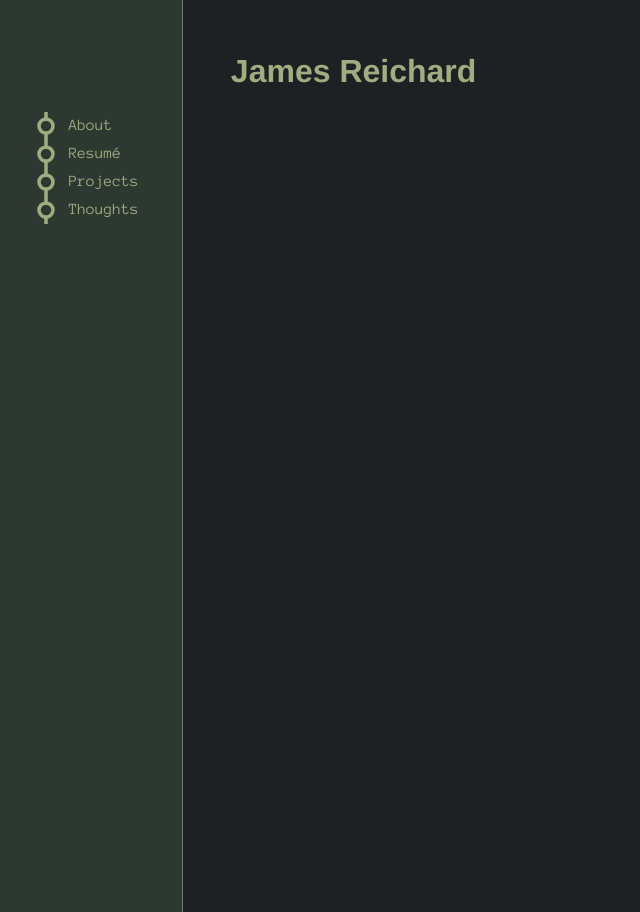
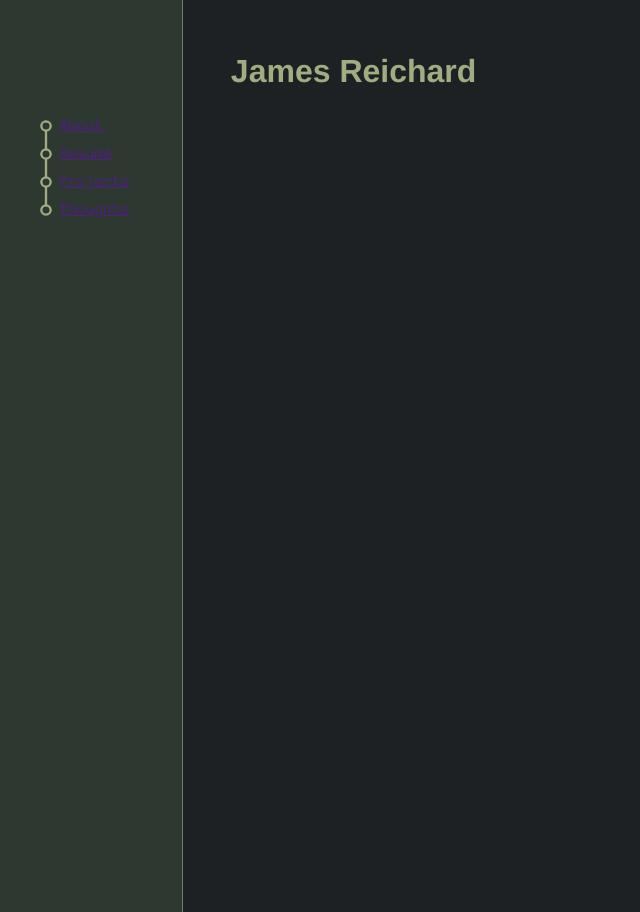
Before and after one commit to superbuggy/superbuggy.github.io, a Vue app: page / in a window 1280 px wide. Shown: the whole page, without its empty margins (0-640 px from the left). Built offline with nearby package versions, Linux system fonts and the light colour scheme; a web font is replaced by a local one.

Commit message:
✨ Inflect commit icons for series position

```diff
--- a/src/components/MainView.vue
+++ b/src/components/MainView.vue
@@ -11,10 +11,10 @@ import ProjectListItem from "./ProjectListItem.vue";
   <div>
     <aside>
       <ProjectList>
-        <ProjectListItem text="About" />
-        <ProjectListItem text="Resumé" />
-        <ProjectListItem text="Projects" />
-        <ProjectListItem text="Thoughts" />
+        <ProjectListItem :isFirst="true" >About</ProjectListItem>
+        <ProjectListItem>Resumé</ProjectListItem>
+        <ProjectListItem>Projects</ProjectListItem>
+        <ProjectListItem :isLast="true">Thoughts</ProjectListItem>
       </ProjectList>
       <!-- <ul>
         <li>projects</li>
@@ -44,7 +44,6 @@ main {
 aside {
   min-height: 100vh;
   max-height: 100vh;
-  /* grid-row: 1 / 3; */
   margin: 0;
   padding-top: 7rem;
   grid-column: 1 / 2;
@@ -52,14 +51,4 @@ aside {
   background-color: var(--heavy-metal);
 }
 
-/* li:before {
-  display: inline-block;
-  content: '';
-  background-image: url(../assets/icons/git-commit.svg);
-  background-repeat:no-repeat;
-  background-size: 1.5rem 1.5rem;
-  fill: var(--secondary);
-  width: 1.5rem;
-  height: 1.5rem;
-} */
 </style>
--- a/src/components/ProjectListItem.vue
+++ b/src/components/ProjectListItem.vue
@@ -1,12 +1,27 @@
 <script setup lang="ts">
-const props = defineProps<{ text: string }>();
+interface Props {
+  text: string;
+  isFirst: boolean;
+  isLast: boolean;
+}
+
+const props = withDefaults(defineProps<Props>(), {
+  text: "",
+  isFirst: false,
+  isLast: false,
+});
+
+console.log(props);
+
 import CommitIcon from "./icons/CommitIcon.vue";
 </script>
 <template>
   <li>
-    <!-- <img src="../assets/icons/git-commit.svg" alt=""> -->
-    <CommitIcon />
-    {{ props.text }}
+    <CommitIcon :isFirst="isFirst" :isLast="isLast" />
+    <!-- {{ props.text }} -->
+    <a href="">
+      <slot></slot>
+    </a>
   </li>
 </template>
 
@@ -16,7 +31,7 @@ li {
   line-height: 1.5rem;
   padding-left: 2rem;
   margin: 0;
-  transition: background-color .4s ease-in-out;
+  transition: color 0.4s ease-in-out, background-color 0.4s ease-in-out;
 }
 
 svg {
@@ -24,6 +39,7 @@ svg {
   vertical-align: middle;
   height: 1.75rem;
   stroke: var(--secondary);
+  transition: stroke 0.4s ease-in-out;
 }
 li:hover svg {
   stroke: var(--zombie);
--- a/src/components/icons/CommitIcon.vue
+++ b/src/components/icons/CommitIcon.vue
@@ -1,10 +1,36 @@
 <template>
-  <svg xmlns="http://www.w3.org/2000/svg" viewBox="4 4 16 16" fill="none">
+  <svg xmlns="http://www.w3.org/2000/svg" viewBox="0 0 24 24" fill="none">
     <path
-      d="M12 16C9.79086 16 8 14.2091 8 12C8 9.79086 9.79086 8 12 8M12 16C14.2091 16 16 14.2091 16 12C16 9.79086 14.2091 8 12 8M12 16L12 21M12 8L12 3"
-
-
+      d="
+        M12 16
+        C9.79086 16 8 14.2091 8 12
+        C 8 9.79086 9.79086 8 12 8
+        M 12 16
+        C 14.2091 16 16 14.2091 16 12
+        C 16 9.79086 14.2091 8 12 8
+      "
+      stroke-width="2"
+    />
+    <path
+      v-if="!isFirst"
+      d="
+      M 12 8
+      L 12 0"
+      stroke-width="2"
+    />
+    <path
+      v-if="!isLast"
+      d="
+        M 12 16
+        L 12 24
+      "
       stroke-width="2"
     />
   </svg>
 </template>
+<script setup lang="ts">
+defineProps<{
+  isFirst: boolean;
+  isLast: boolean;
+}>();
+</script>
```
Also changed, not shown: src/components/ProjectList.vue (+11 -6 lines).
